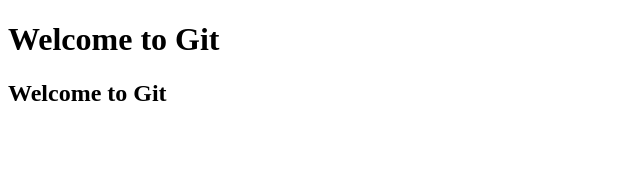
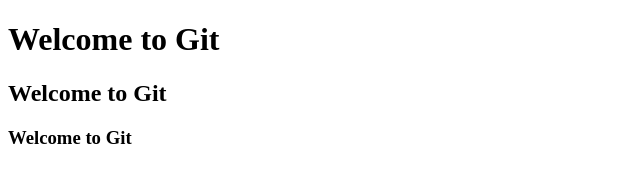
Before and after one commit to ddr30492/test, a plain HTML site: page index.html in a window 1280 px wide. Shown: the whole page, without its empty margins (0-640 px from the left). Drawn offline with Linux system fonts and the light colour scheme.

Commit message:
h3 title added

```diff
--- a/index.html
+++ b/index.html
@@ -6,5 +6,6 @@
 <body>
 	<h1>Welcome to Git</h1>
 	<h2>Welcome to Git</h2>
+	<h3>Welcome to Git</h3>
 </body>
 </html>
```
